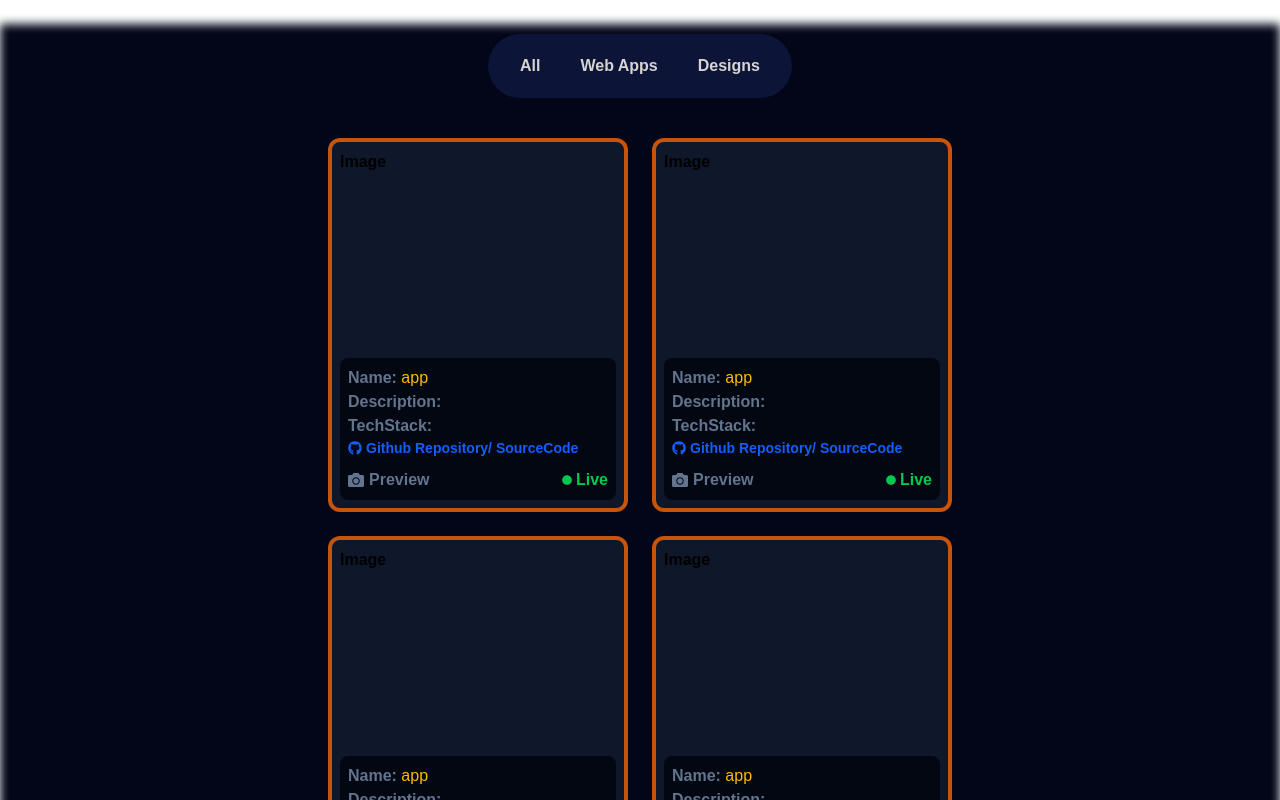
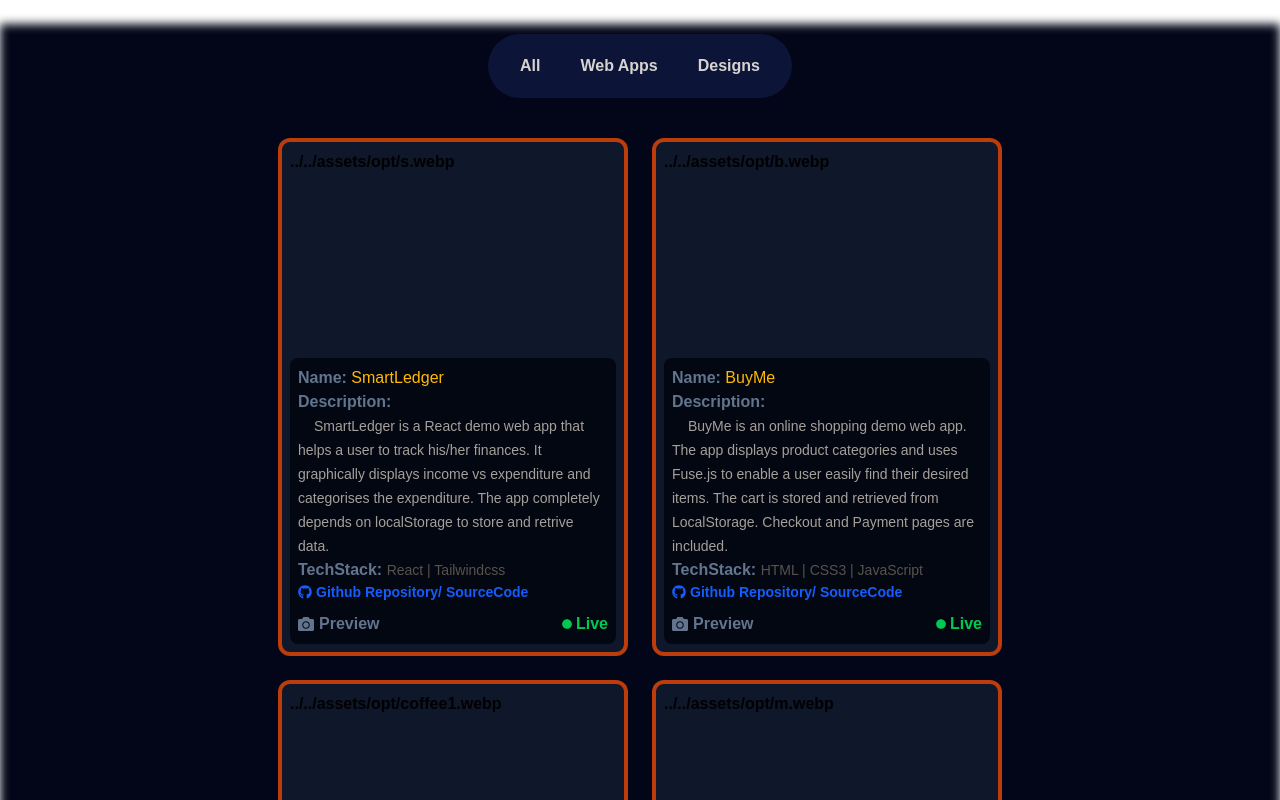
Before and after one commit to Thierry256-dev/Portfolio, a React (Vite) app: page / in a window 1280 px wide. Shown: the part 1240-2040 px from the top of the page. Built offline with nearby package versions, Linux system fonts and the light colour scheme.

Commit message:
Adding content to project cards

```diff
--- a/src/Componets/Home.jsx
+++ b/src/Componets/Home.jsx
@@ -1,4 +1,4 @@
-import profile from "../assets/profile.webp";
+import profile from "../assets/profile1.webp";
 
 export default function Home() {
   return (
@@ -42,7 +42,7 @@
             Contact Me
           </button>
         </div>
-        <img src={profile} className="rounded-full w-1/3" alt="profile-image" />
+        <img src={profile} className="w-1/3" alt="profile-image" />
       </div>
     </>
   );
--- a/src/Componets/Projects/All.jsx
+++ b/src/Componets/Projects/All.jsx
@@ -10,6 +10,9 @@
             name={obj.name}
             description={obj.description}
             link={obj.link}
+            github={obj.github}
+            tech={obj.tech}
+            cover={obj.coverImage}
           />
         ))}
       </div>
--- a/src/Componets/Projects/ProjectCard.jsx
+++ b/src/Componets/Projects/ProjectCard.jsx
@@ -1,26 +1,36 @@
 import { FaCamera, FaCircle, FaGithub } from "react-icons/fa";
 
-export default function ProjectCard({ name, link, description, tech }) {
+export default function ProjectCard({
+  name,
+  link,
+  description,
+  github,
+  tech,
+  cover,
+}) {
   return (
     <>
-      <div className="flex flex-col gap-2 bg-slate-900 p-2 rounded-xl w-[300px] border-4 border-orange-500/75">
-        <div className="h-[200px] overflow-hidden rounded-lg">Image</div>
-        <div className="flex flex-col text-slate-500 bg-gray-950 p-2 rounded-lg">
+      <div className="flex flex-col gap-2 bg-slate-900 p-2 rounded-xl w-[350px] border-4 border-orange-600/75">
+        <div className="h-[200px] overflow-hidden rounded-lg">{cover}</div>
+        <div className="flex flex-col text-slate-500 bg-gray-950 p-2 rounded-lg g-4">
           <p>
             <span>Name: </span>
             <span className="text-amber-400 font-normal">{name}</span>
           </p>
           <p>
-            <span>Description: </span>
-            <span className="text-stone-300 font-normal text-sm">
+            <span className="block">Description:</span>
+            <span className="text-stone-400 font-normal text-sm pl-4">
               {description}
             </span>
           </p>
           <p>
             <span>TechStack: </span>
-            <span>{tech}</span>
+            <span className="font-normal text-stone-600 text-sm">{tech}</span>
           </p>
-          <a href="" className="flex items-center gap-1 text-blue-600 text-sm">
+          <a
+            href={github}
+            className="flex items-center gap-1 text-blue-600 text-sm"
+          >
             <FaGithub /> Github Repository/ SourceCode
           </a>
           <div className="flex justify-between mt-[10px]">
--- a/src/Componets/Projects/projectsData.js
+++ b/src/Componets/Projects/projectsData.js
@@ -1,34 +1,50 @@
 export const data = [
   {
-    id: "1",
-    name: "app",
+    id: "4",
+    name: "SmartLedger",
     category: "webapps",
-    link: "",
-    description: "",
+    link: "https://thierry256-dev.github.io/SmartLedger/",
+    github: "https://github.com/Thierry256-dev/SmartLedger.git",
+    description:
+      "SmartLedger is a React demo web app that helps a user to track his/her finances. It graphically displays income vs expenditure and categorises the expenditure. The app completely depends on localStorage to store and retrive data.",
+    coverImage: "../../assets/opt/s.webp",
+    tech: "React | Tailwindcss",
+    screenshots: [],
+  },
+  {
+    id: "3",
+    name: "BuyMe",
+    category: "webapps",
+    link: "https://thierry256-dev.github.io/BuyMe/",
+    github: "https://github.com/Thierry256-dev/BuyMe.git",
+    description:
+      "BuyMe is an online shopping demo web app. The app displays product categories and uses Fuse.js to enable a user easily find their desired items. The cart is stored and retrieved from LocalStorage. Checkout and Payment pages are included.",
+    coverImage: "../../assets/opt/b.webp",
+    tech: "HTML | CSS3 | JavaScript",
     screenshots: [],
   },
   {
     id: "2",
-    name: "app",
+    name: "Brew Haven",
     category: "webapps",
-    link: "",
-    description: "",
+    link: "https://thierry-brew-haven.netlify.app",
+    github: "",
+    description:
+      "Brew Haven is a one page CoffeeShop website with a modern web design.",
+    coverImage: "../../assets/opt/coffee1.webp",
+    tech: "HTML | CSS3 | JavaScript",
     screenshots: [],
   },
   {
-    id: "3",
-    name: "app",
-    category: "webapps",
-    link: "",
-    description: "",
-    screenshots: [],
-  },
-  {
-    id: "4",
-    name: "app",
-    category: "webapps",
-    link: "",
-    description: "",
+    id: "1",
+    name: "Merryland Hybrid",
+    category: "design",
+    link: "https://thierry256-dev.github.io/myprojects/",
+    github: "https://github.com/Thierry256-dev/myprojects.git",
+    description:
+      "Merryland Hybrid is a multi-page school website whose design is inspired from the Merryland Schools,Entebbe.",
+    coverImage: "../../assets/opt/m.webp",
+    tech: "HTML | CSS3 | JavaScript",
     screenshots: [],
   },
 ];
```
Also changed, not shown: src/assets/profile1.jpg (added), src/assets/profile1.webp (added).
